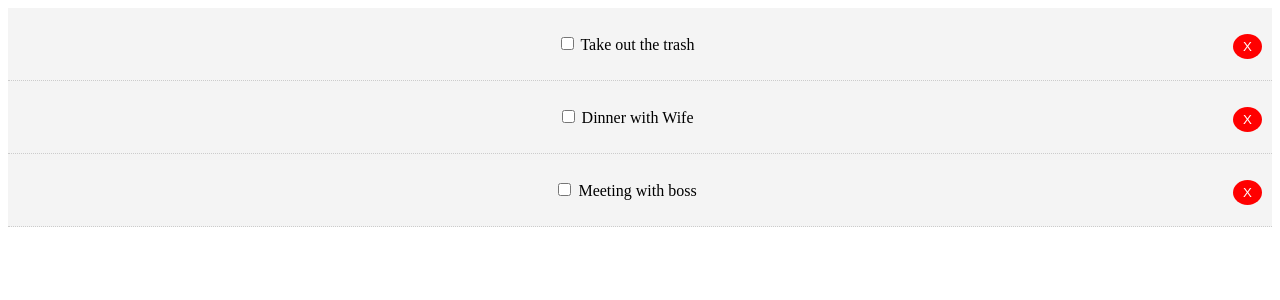
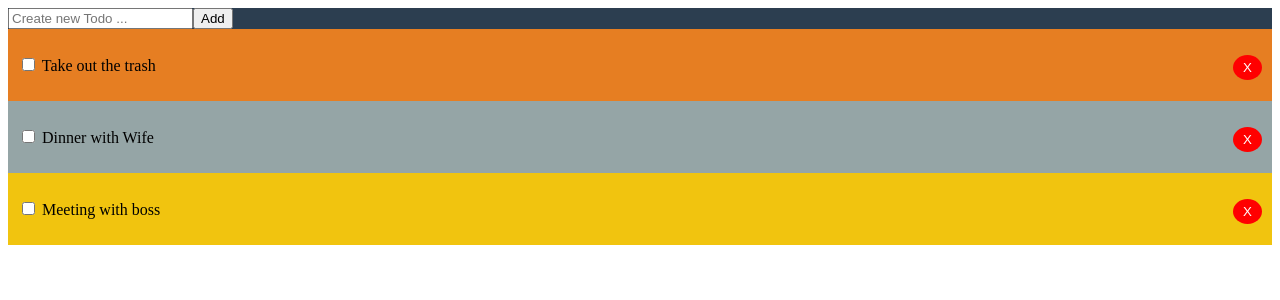
Before and after one commit to ali1129js/updated-todo, a React (Create React App) app: page / in a window 1280 px wide. Shown: the top 300 px of the page. Built offline with nearby package versions, Linux system fonts and the light colour scheme.

Commit message:
added random color

```diff
--- a/public/index.html
+++ b/public/index.html
@@ -6,7 +6,7 @@
       name="viewport"
       content="width=device-width, initial-scale=1, shrink-to-fit=no"
     />
-    <title>Todo List</title>
+    <title>React Todo App</title>
   </head>
   <body>
     <div id="root"></div>
--- a/src/App.css
+++ b/src/App.css
@@ -2,9 +2,10 @@
  * @Author: Ali
  * @Date:   2019-01-05T09:14:40+01:00
  * @Last modified by:   Ali
- * @Last modified time: 2019-01-05T09:14:57+01:00
+ * @Last modified time: 2019-01-06T12:26:24+01:00
  */
 
 .App {
-  text-align: center;
+    background: #2c3e50;
+
 }
--- a/src/App.js
+++ b/src/App.js
@@ -2,12 +2,13 @@
  * @Author: Ali
  * @Date:   2019-01-05T09:14:04+01:00
  * @Last modified by:   Ali
- * @Last modified time: 2019-01-05T19:53:49+01:00
+ * @Last modified time: 2019-01-06T12:34:34+01:00
  */
 
 import React, { Component } from "react";
 import "./App.css";
 import Todos from "./components/Todos";
+import AddTodo from "./components/AddTodo";
 
 class App extends Component {
   state = {
@@ -15,17 +16,20 @@ class App extends Component {
       {
         id: 1,
         title: "Take out the trash",
-        completed: false
+        completed: false,
+        color: "#e67e22"
       },
       {
         id: 2,
         title: "Dinner with Wife",
-        completed: false
+        completed: false,
+        color: "#95a5a6"
       },
       {
         id: 3,
         title: "Meeting with boss",
-        completed: false
+        completed: false,
+        color: "#f1c40f"
       }
     ]
   };
@@ -46,14 +50,29 @@ class App extends Component {
       todos: [...this.state.todos.filter(todo => todo.id !== id)]
     });
   };
+  //Add ToDo
+  addTodo = title => {
+    const newTodo = {
+      id: 4,
+      title,
+      completed: false,
+      color: "#" + Math.floor(Math.random() * 16777215).toString(16)
+    };
+    console.log(newTodo);
+    this.setState({ todos: [...this.state.todos, newTodo] });
+  };
+
   render() {
     return (
       <div className="App">
-        <Todos
-          todos={this.state.todos}
-          delTodo={this.delTodo}
-          markComplete={this.markComplete}
-        />
+        <div className="container">
+          <AddTodo addTodo={this.addTodo} />
+          <Todos
+            todos={this.state.todos}
+            delTodo={this.delTodo}
+            markComplete={this.markComplete}
+          />
+        </div>
       </div>
     );
   }
--- /dev/null
+++ b/src/components/AddTodo.js
@@ -0,0 +1,34 @@
+/**
+ * @Author: Ali
+ * @Date:   2019-01-06T10:08:49+01:00
+ * @Last modified by:   Ali
+ * @Last modified time: 2019-01-06T12:05:18+01:00
+ */
+import React, { Component } from "react";
+
+class AddTodo extends Component {
+  state = {
+    title: ""
+  };
+  handleChange = e => this.setState({ title: e.target.value });
+  handleSubmit = e => {
+    e.preventDefault();
+    this.props.addTodo(this.state.title);
+    this.setState({ title: "" });
+  };
+  render() {
+    return (
+      <form onSubmit={this.handleSubmit}>
+        <input
+          type="text"
+          name="title"
+          placeholder="Create new Todo ..."
+          value={this.state.title}
+          onChange={this.handleChange}
+        />
+        <button> Add </button>
+      </form>
+    );
+  }
+}
+export default AddTodo;
--- a/src/components/TodoItem.js
+++ b/src/components/TodoItem.js
@@ -2,25 +2,32 @@
  * @Author: Ali
  * @Date:   2019-01-05T09:25:48+01:00
  * @Last modified by:   Ali
- * @Last modified time: 2019-01-05T19:50:21+01:00
+ * @Last modified time: 2019-01-06T12:43:11+01:00
  */
 import React, { Component } from "react";
 import PropTypes from "prop-types";
 
 class TodoItem extends Component {
-  getStyle = () => {
-    return {
-      background: "#f4f4f4",
-      padding: "10px",
-      borderBottom: "1px #ccc dotted",
-      textDecoration: this.props.todo.completed ? "line-through" : "none"
-    };
-  };
+  // getStyle = color => {
+  //   return {
+  //     background: color,
+  //     padding: "10px",
+  //     borderBottom: "1px #ccc dotted",
+  //     textDecoration: this.props.todo.completed ? "line-through" : "none"
+  //   };
+  // };
 
   render() {
-    const { id, title } = this.props.todo;
+    const { id, title, color } = this.props.todo;
+    console.log(color);
     return (
-      <div style={this.getStyle()}>
+      <div
+        style={{
+          textDecoration: this.props.todo.completed ? "line-through" : "none",
+          backgroundColor: color,
+          padding: "10px"
+        }}
+      >
         <p>
           <input
             type="checkbox"
```
